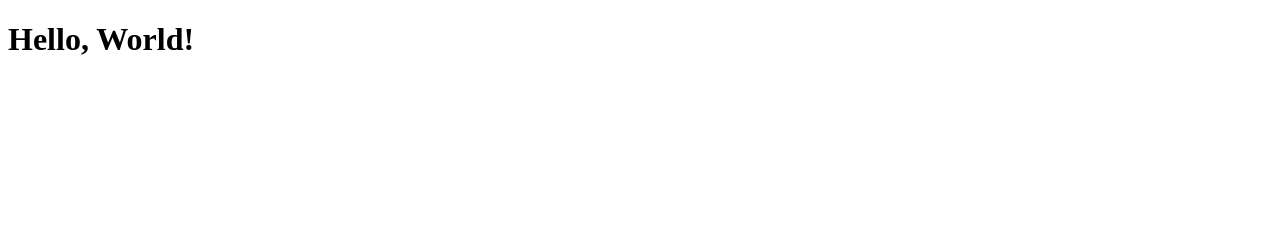
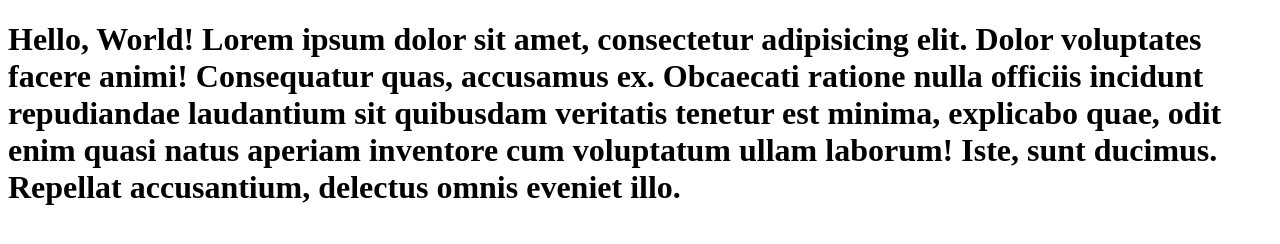
Before and after one commit to mdlangford/Semple-Little-Things, a plain HTML site: page index.html in a window 1280 px wide. Drawn offline with Linux system fonts and the light colour scheme.

Commit message:
Lesson #2 Part2 commit

```diff
--- a/index.html
+++ b/index.html
@@ -7,7 +7,8 @@
   <title>Document</title>
 </head>
 <body>
-  <h1>Hello, World!</h1>
+  <h1>Hello, World!
 
+    Lorem ipsum dolor sit amet, consectetur adipisicing elit. Dolor voluptates facere animi! Consequatur quas, accusamus ex. Obcaecati ratione nulla officiis incidunt repudiandae laudantium sit quibusdam veritatis tenetur est minima, explicabo quae, odit enim quasi natus aperiam inventore cum voluptatum ullam laborum! Iste, sunt ducimus. Repellat accusantium, delectus omnis eveniet illo.
 </body>
 </html>
```
